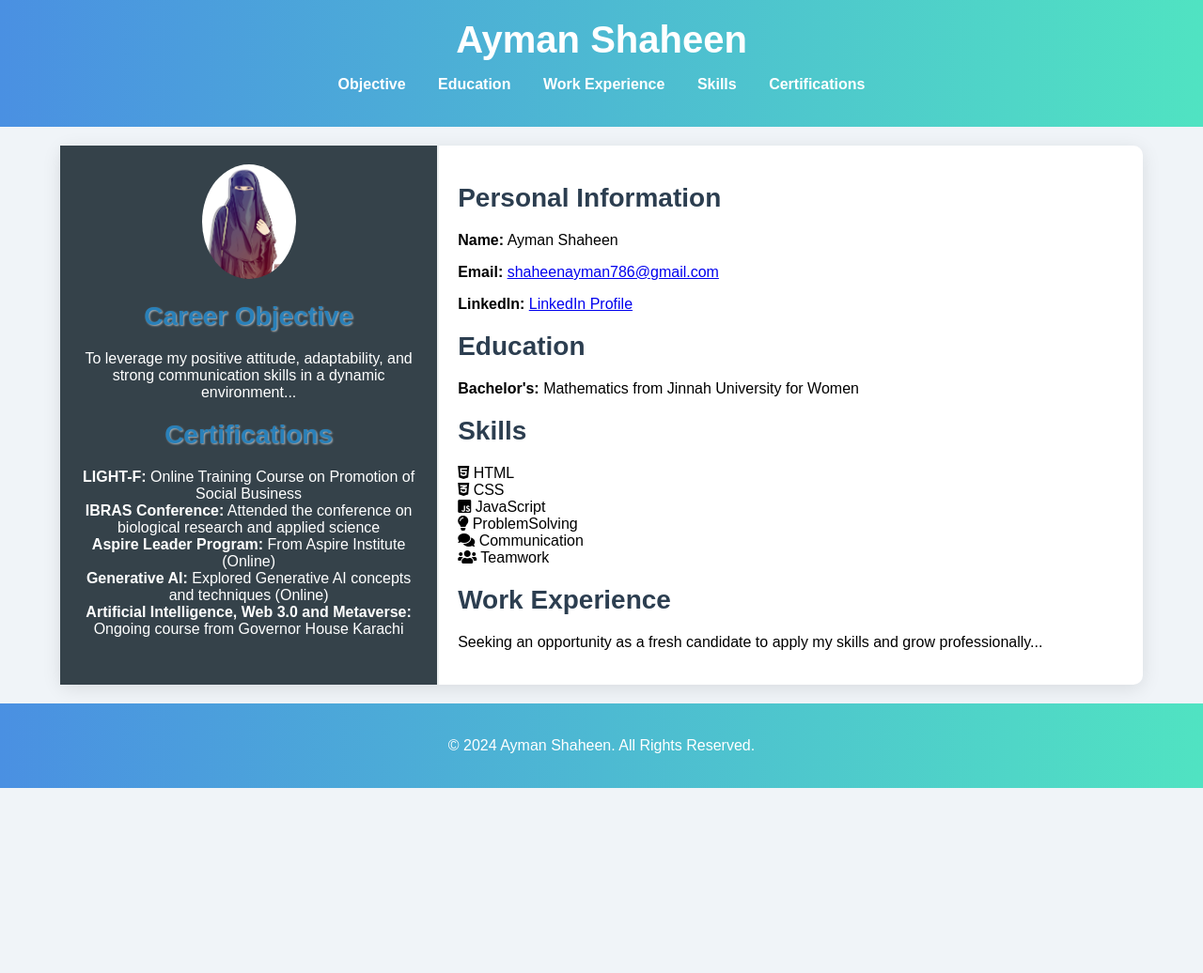
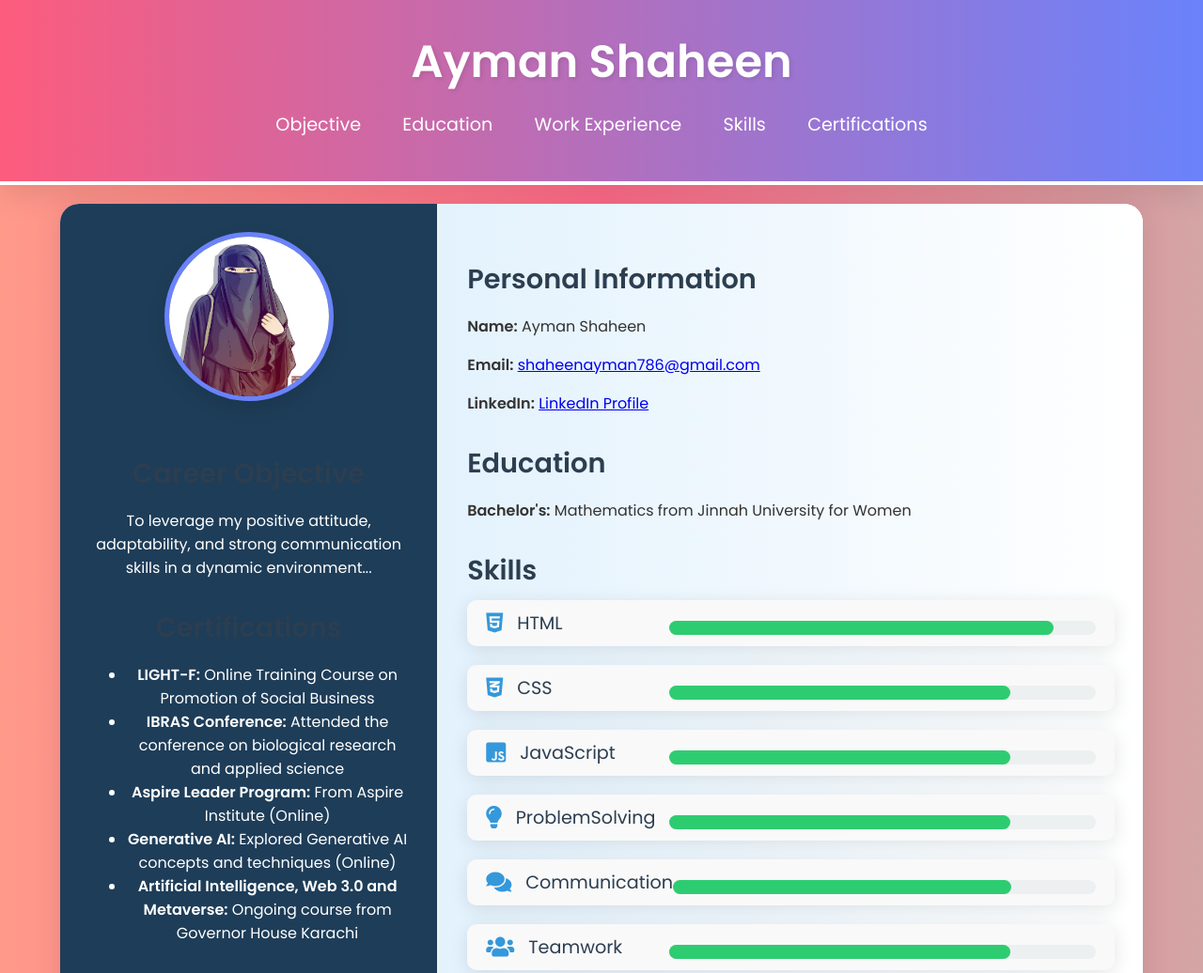
Before and after one commit to Ayman-queen/Hackathon-milestones, a plain HTML site: page Milestone 1/index.html in a window 1280 px wide. Shown: the top 1036 px of the page at 94% size. Before the commit the page ends 839 px from the top, so only its background shows below. Drawn offline with Linux system fonts and the light colour scheme.

Commit message:
Update style.css

```diff
--- a/Milestone 1/style.css
+++ b/Milestone 1/style.css
@@ -3,19 +3,36 @@
 }
 
 body {
-    font-family: 'Arial', sans-serif;
-    background-color: #f0f4f8;
+    font-family: 'Poppins', sans-serif;
+    background: linear-gradient(to right, #ff9a8b, #ff6a88, #d4a5a5); /* Gradient Background */
     margin: 0;
     padding: 0;
+    color: #333;
 }
 
+/* Header Styles */
 header {
-    background: linear-gradient(to right, #4a90e2, #50e3c2);
+    background: linear-gradient(to right, #6a82fb, #fc5c7d); /* Bold Gradient */
     color: white;
     text-align: center;
-    padding: 20px;
+    padding: 30px 20px;
+    box-shadow: 0px 10px 30px rgba(0, 0, 0, 0.1);
+    transition: background 0.3s ease;
+    border-bottom: 4px solid #fff;
 }
 
+header:hover {
+    background: linear-gradient(to right, #fc5c7d, #6a82fb); /* Reverse gradient on hover */
+}
+
+h1 {
+    font-size: 3rem;
+    margin: 0;
+    font-weight: bold;
+    text-shadow: 2px 2px 5px rgba(0, 0, 0, 0.1);
+}
+
+/* Navigation Styles */
 nav ul {
     list-style: none;
     padding: 0;
@@ -23,101 +40,174 @@ nav ul {
 
 nav ul li {
     display: inline;
-    margin: 0 15px;
+    margin: 0 20px;
 }
 
 nav a {
     text-decoration: none;
     color: white;
-    font-weight: bold;
+    font-weight: 500;
+    font-size: 1.2rem;
+    transition: color 0.3s ease;
 }
 
+nav a:hover {
+    color: #ff9a8b;
+}
+
+/* Resume Container */
 .resume-container {
     display: flex;
     flex-wrap: wrap;
-    background-color: white;
+    background-color: #ffffff;
     margin: 20px auto;
-    border-radius: 10px;
-    box-shadow: 0 4px 20px rgba(0, 0, 0, 0.1);
+    border-radius: 20px;
+    box-shadow: 0 4px 30px rgba(0, 0, 0, 0.1);
     width: 90%;
     max-width: 1200px;
+    transition: transform 0.3s ease, box-shadow 0.3s ease;
+}
+
+.resume-container:hover {
+    transform: scale(1.02);
+    box-shadow: 0 10px 30px rgba(0, 0, 0, 0.2);
 }
 
 .left-section {
-    background-color: #35424a;
+    background-color: #1e3d58;
     color: white;
-    padding: 20px;
+    padding: 30px;
     width: 35%;
     text-align: center;
-    border-right: 2px solid #ecf0f1;
+    border-right: 2px solid #f0f0f0;
+    border-radius: 20px 0 0 20px;
 }
 
 .profile-picture {
     border-radius: 50%;
-    max-width: 100px; /* Responsive size */
-    height: auto; /* Maintain aspect ratio */
+    width: 180px;
+    height: 180px;
+    border: 5px solid #6a82fb;
+    margin-bottom: 20px;
+    box-shadow: 0 8px 20px rgba(0, 0, 0, 0.1);
+    transition: transform 0.3s ease;
 }
 
-h1 {
-    font-size: 2.5rem;
-    margin: 0;
+.profile-picture:hover {
+    transform: scale(1.1);
+}
+
+.right-section {
+    padding: 30px;
+    width: 65%;
+    background: linear-gradient(to right, #e3f2fd, #ffffff);
+    border-radius: 0 20px 20px 0;
+}
+
+section {
+    margin-bottom: 30px;
 }
 
 h3 {
-    font-size: 1.75rem;
-    color: #2c3e50; /* Darker color for better visibility */
-    margin: 20px 0;
-    text-shadow: 1px 1px 2px rgba(255, 255, 255, 0.5); /* Subtle shadow for contrast */
+    font-size: 1.8rem;
+    margin-bottom: 10px;
+    font-weight: 600;
+    color: #2c3e50;
 }
 
-#objective h3,
-#certification h3 {
-    color: #2980b9; /* Bright blue for better visibility */
-    text-shadow: 1px 1px 2px rgba(255, 255, 255, 0.6); /* Subtle shadow for contrast */
+/* Skills Section */
+#skills-list {
+    display: flex;
+    flex-direction: column;
+    gap: 20px;
 }
 
-.right-section {
-    padding: 20px;
-    width: 65%;
+.skill {
+    display: flex;
+    align-items: center;
+    justify-content: space-between;
+    margin-bottom: 20px;
+    background-color: #f9f9f9;
+    padding: 10px 20px;
+    border-radius: 10px;
+    box-shadow: 0 4px 20px rgba(0, 0, 0, 0.1);
+    transition: transform 0.3s ease, background-color 0.3s ease;
+}
+
+.skill:hover {
+    transform: translateX(10px);
+    background-color: #f1f1f1;
+}
+
+.skill-name {
+    display: flex;
+    align-items: center;
+    gap: 15px;
+    font-size: 1.2rem;
+    font-weight: 500;
+    color: #2c3e50;
+}
+
+.skill-name i {
+    font-size: 1.5rem;
+    color: #3498db;
+}
+
+/* Progress Bar */
+.progress-bar {
+    width: 70%;
+    background-color: #ecf0f1;
+    border-radius: 10px;
+    margin-top: 10px;
+}
+
+.progress {
+    height: 15px;
+    background-color: #2ecc71;
+    border-radius: 10px;
+    transition: width 2s ease-in-out;
 }
 
 button {
-    background-color: #50e3c2;
+    background-color: #3498db;
     color: white;
     border: none;
+    padding: 12px 20px;
     border-radius: 5px;
-    padding: 10px 15px;
     cursor: pointer;
     transition: background-color 0.3s ease;
 }
 
 button:hover {
-    background-color: #4a90e2;
+    background-color: #2980b9;
 }
 
-ul {
-    padding: 0;
-    list-style-type: none;
-}
-
+/* Footer Styles */
 footer {
     text-align: center;
     padding: 20px;
-    background: linear-gradient(to right, #4a90e2, #50e3c2);
+    background-color: #1e3d58;
     color: white;
     position: relative;
     bottom: 0;
     width: 100%;
+    border-top: 4px solid #fff;
 }
 
+/* Media Queries */
 @media (max-width: 768px) {
     .left-section, .right-section {
         width: 100%;
         border-right: none;
-        border-bottom: 2px solid #ecf0f1;
+        border-bottom: 2px solid #f0f0f0;
     }
 
     .resume-container {
-        flex-direction: column; /* Stack sections on small screens */
+        flex-direction: column;
+    }
+
+    .profile-picture {
+        width: 100px;
+        height: 100px;
     }
 }
```
